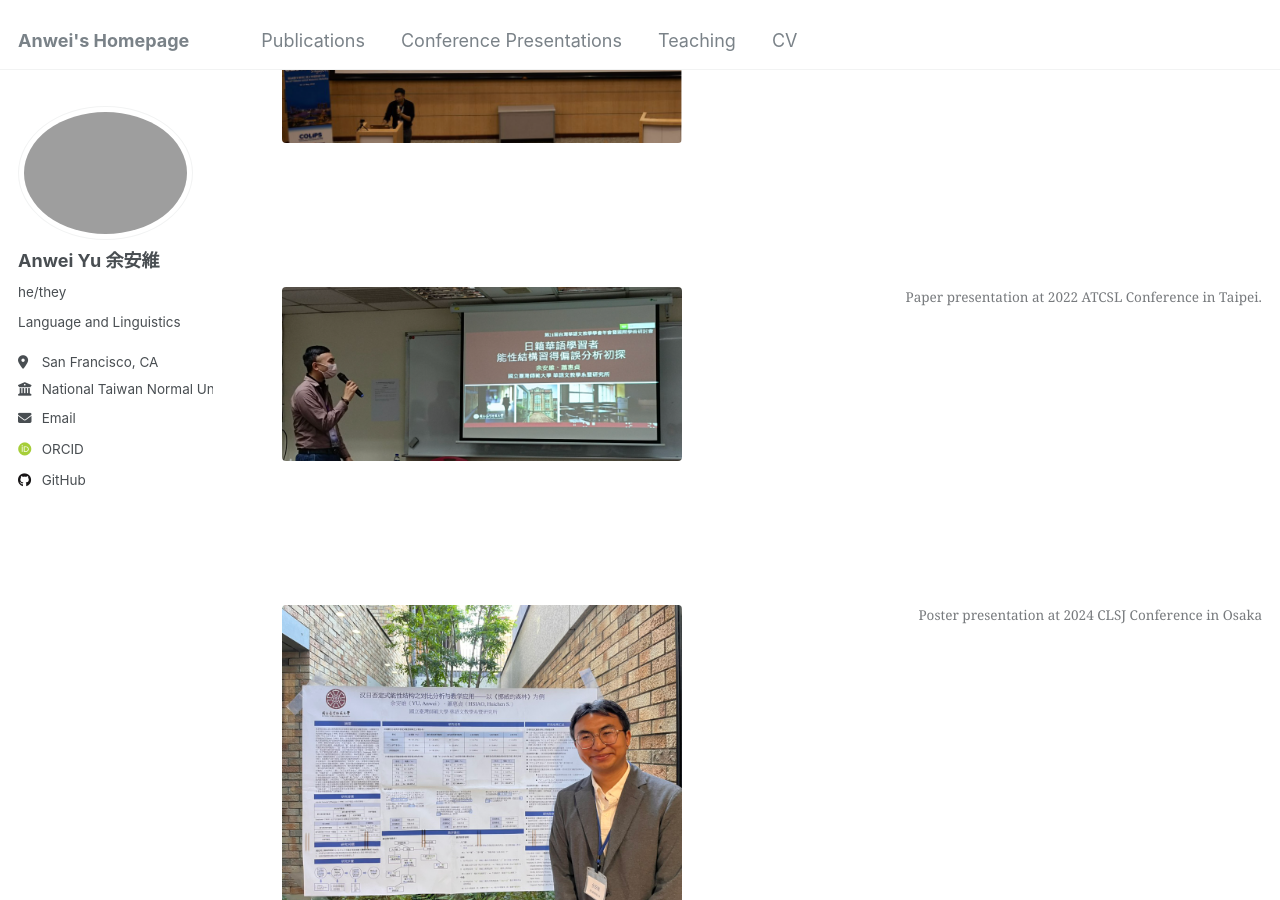
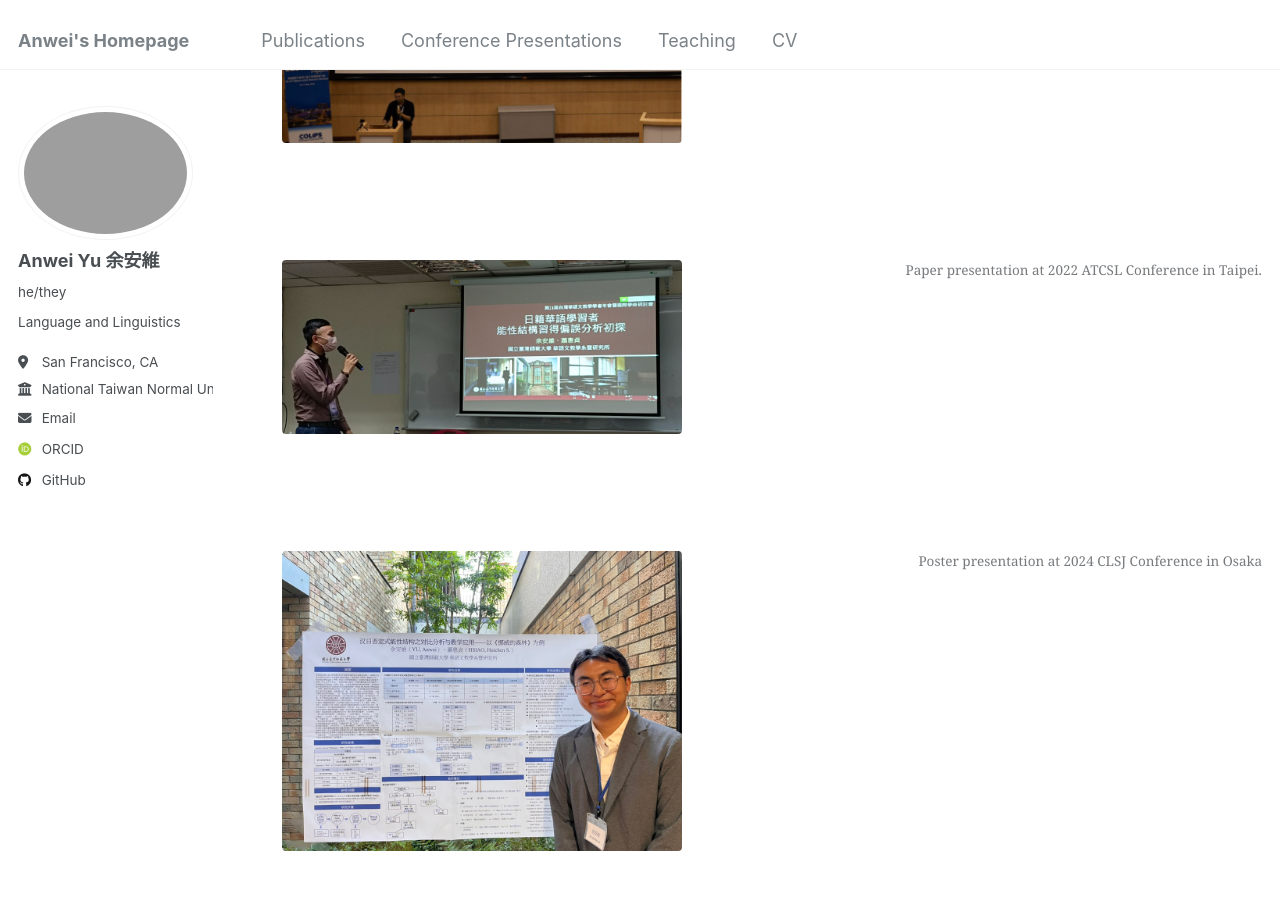
Before and after one commit to anweiyu/anweiyu.github.io, a Jekyll site: the page built from _pages/talks.html, in a window 1280 px wide and 900 px high, scrolled down 1727 px. Built offline with Jekyll 4.4.1, drawn with Linux system fonts in a browser that asks for light colours; some web fonts are replaced.

Commit message:
Update talks.html

```diff
--- a/_pages/talks.html
+++ b/_pages/talks.html
@@ -29,7 +29,7 @@ author_profile: true
         max-width: 400px;
         height: auto;
     }
-</style><br><br>
+</style><br>
 <figure>
     <img src="{{site.baseurl}}/images/ATCSL 2022.png" alt="ATCSL 2022 Presentation" class="responsive-img">
     <figcaption>Paper presentation at 2022 ATCSL Conference in Taipei.</figcaption>
@@ -40,7 +40,7 @@ author_profile: true
         max-width: 400px;
         height: auto;
     }
-</style><br><br>
+</style><br>
 <figure>
     <img src="{{site.baseurl}}/images/CLSJ 2024.jpeg" alt="CLSJ 2024 Presentation" class="responsive-img">
     <figcaption>Poster presentation at 2024 CLSJ Conference in Osaka</figcaption>
```
